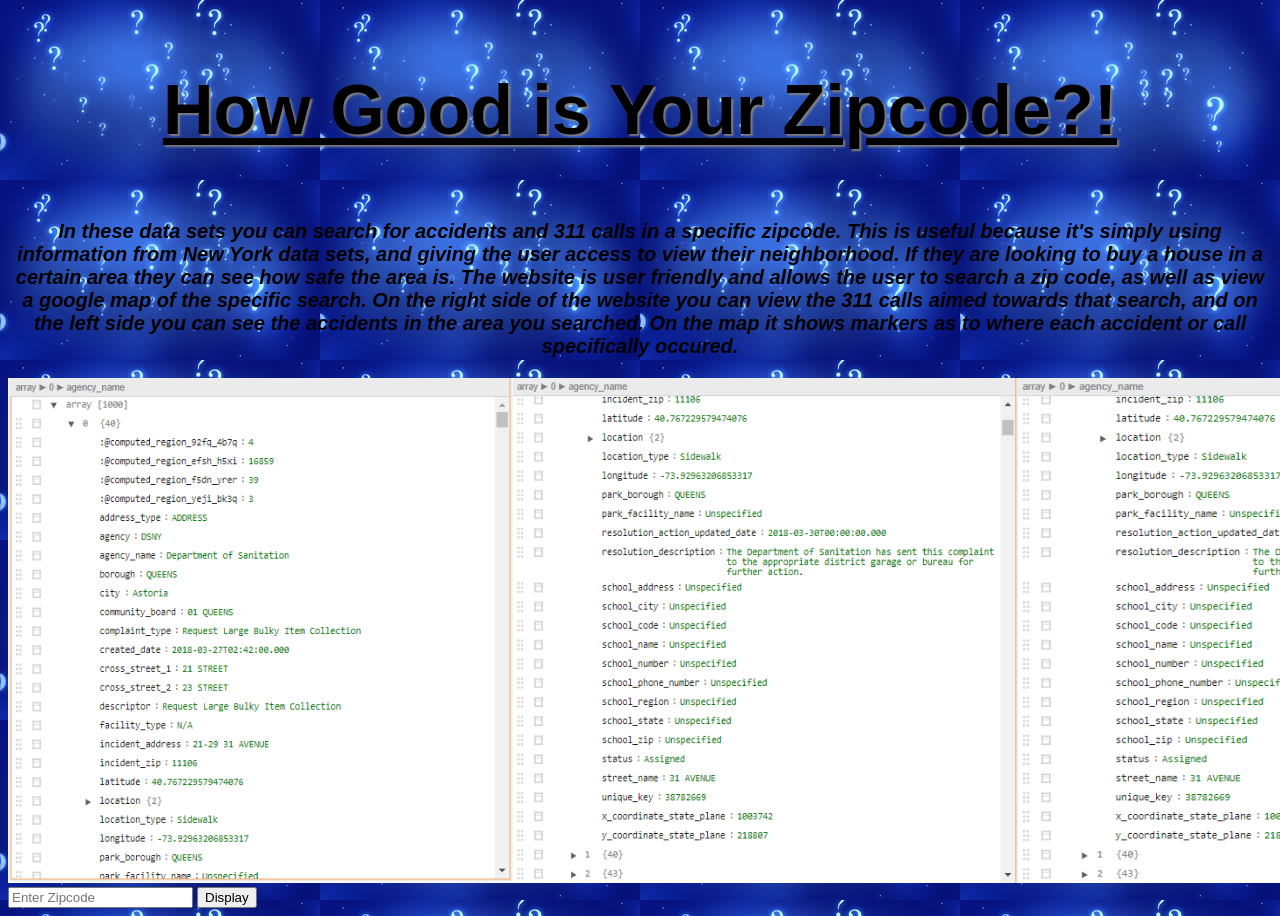
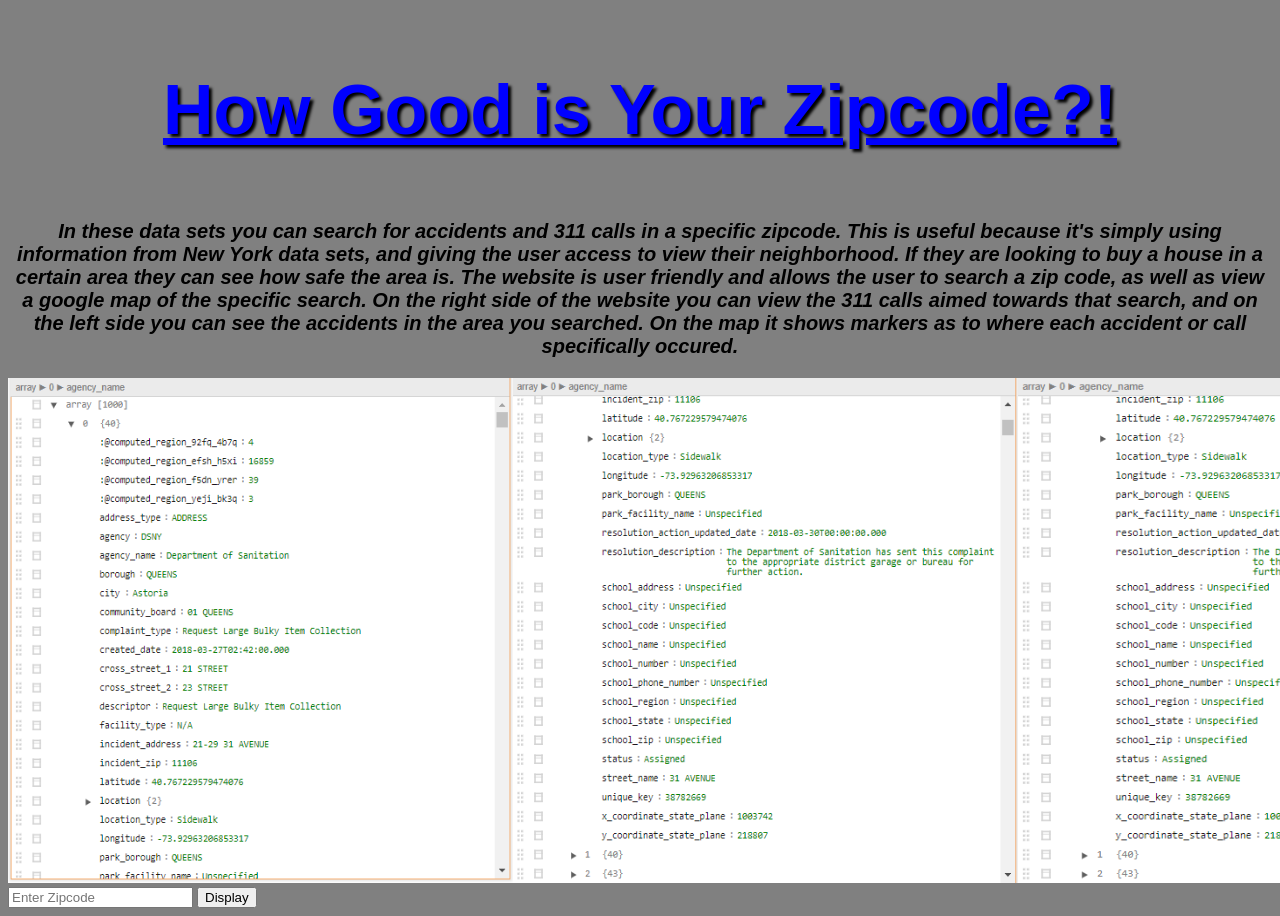
Before and after one commit to scasa0173/Test-Your-Zipcode-, a plain HTML site: page project 3-15-18.html in a window 1280 px wide. Shown: the top 916 px of the page. Drawn offline with nearby package versions, Linux system fonts and the light colour scheme; some packages are replaced by stand-ins of ours; no server answers.

Commit message:
Add files via upload

```diff
--- a/project 3-15-18.html
+++ b/project 3-15-18.html
@@ -4,9 +4,8 @@
 
 </head>
 <style>
-    background{
-        height: 100%;
-        width: 100%
+    body{
+        background-color: gray;
     }
     .card{
         width:300px;
@@ -29,9 +28,9 @@
 
     }
     h3{
-        color: black;
+        color: blue;
         font-family:"Arial";
-        text-shadow:gray 2px 2px 2px;
+        text-shadow:black 3px 3px 3px;
         font-size: 70px;
         text-align: center;
         text-decoration: underline;
@@ -264,7 +263,7 @@
     }
 
 </script>
-<body background= "thinking2.JPG"></body>
+
 <body onload="loadJSON()">
 
     <h3>How Good is Your Zipcode?!</h3>
@@ -307,7 +306,7 @@
         </div>
         <div class="flexItem2">
                     <p> Map</p>
-                <div id="map" style="width:100%;height:100%"></div>
+                <div id="map" style="width:100%;height:735px"></div>
 
         </div>
         <div class="flexItem1">
```
